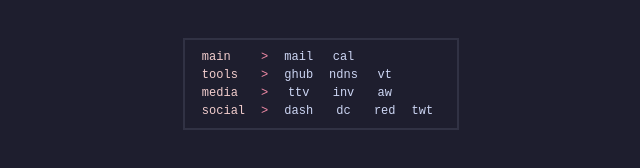
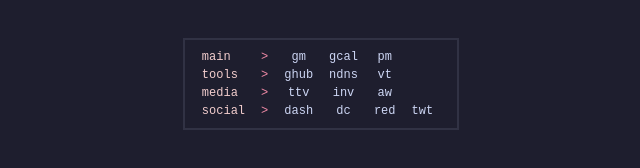
Before and after one commit to VNGRD/vngrd.github.io, a plain HTML site: page index.html in a window 1280 px wide. Shown: the full height of the page, 319-959 px from the left. Drawn offline with Linux system fonts and the light colour scheme.

Commit message:
Update index.html
add protonmail

```diff
--- a/index.html
+++ b/index.html
@@ -100,8 +100,9 @@
 			<tr class="c">
 				<td>main</td>
 				<td class="b">&gt;</td>
-				<td><a href="http://mail.google.com/mail/u/1/">mail</a></td>
-				<td><a href="https://calendar.google.com/calendar/u/1/r">cal</a></td>
+				<td><a href="http://mail.google.com/mail/u/1/">gm</a></td>
+				<td><a href="https://calendar.google.com/calendar/u/1/r">gcal</a></td>
+				<td><a href="https://mail.proton.me/u/0/inbox">pm</a></td>
 
 			</tr>
 			<tr class="c">
```
